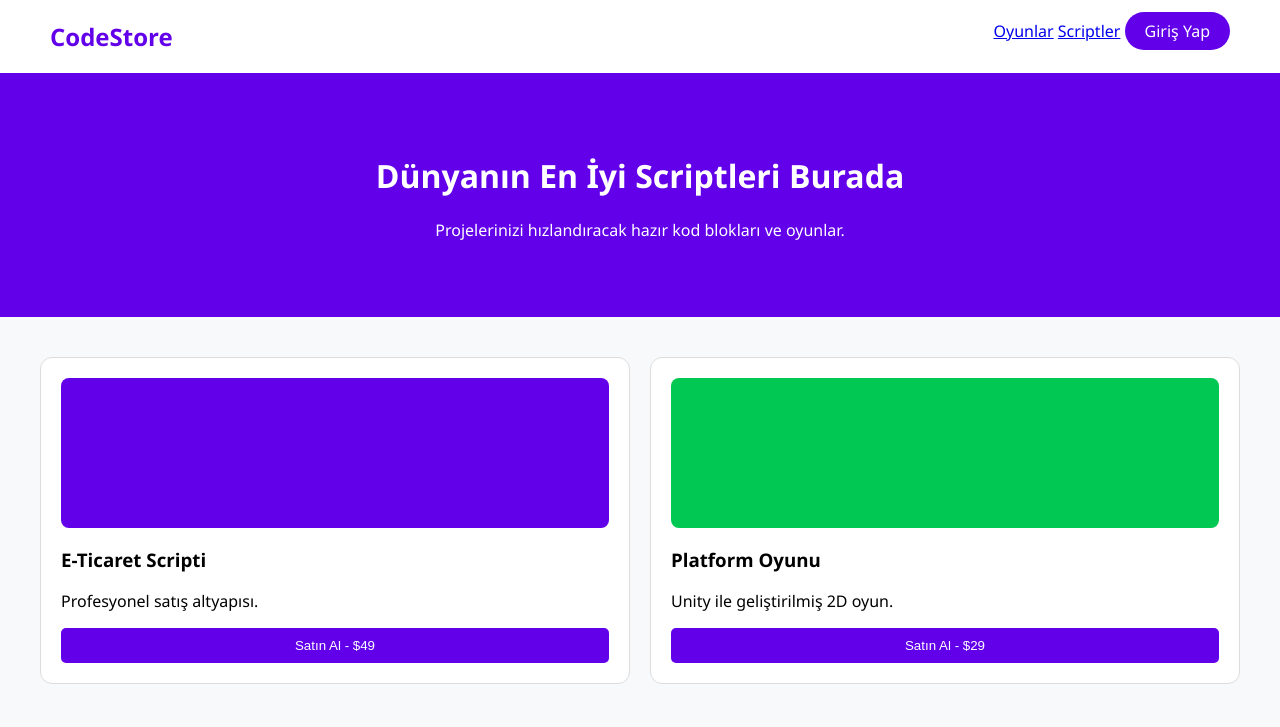
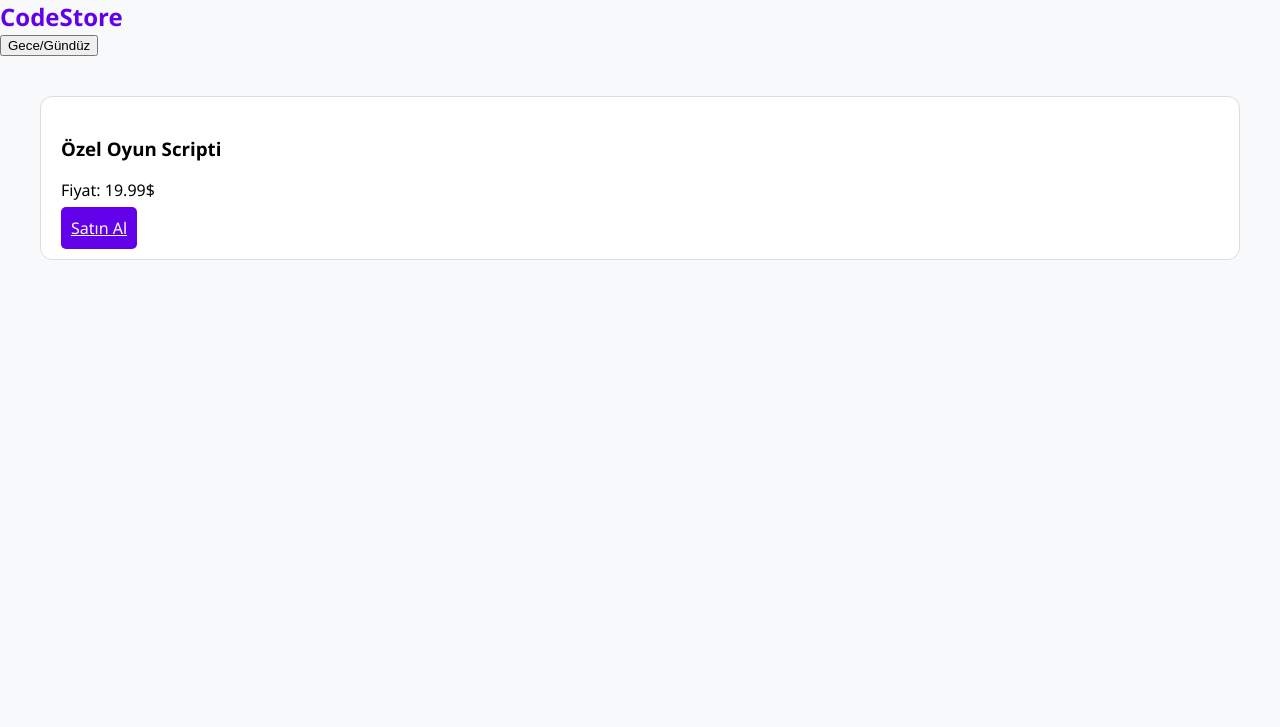
Before and after one commit to aliasim252014-cmd/CodeStore, a plain HTML site: page index.html in a window 1280 px wide. Drawn offline with Linux system fonts and the light colour scheme.

Commit message:
Update title and structure of index.html

```diff
--- a/index.html
+++ b/index.html
@@ -2,42 +2,21 @@
 <html lang="tr">
 <head>
     <meta charset="UTF-8">
-    <meta name="viewport" content="width=device-width, initial-scale=1.0">
-    <title>Codestore - Yazılım ve Oyun Pazarı</title>
+    <title>CodeStore - Premium Script & Oyun</title>
     <link rel="stylesheet" href="style.css">
 </head>
 <body>
-    <nav class="navbar">
+    <nav>
         <div class="logo">CodeStore</div>
-        <div class="nav-links">
-            <a href="#">Oyunlar</a>
-            <a href="#">Scriptler</a>
-            <a href="#" class="btn-primary">Giriş Yap</a>
+        <button id="theme-toggle">Gece/Gündüz</button>
+    </nav>
+    <div class="grid" id="urun-listesi">
+        <div class="card">
+            <h3>Özel Oyun Scripti</h3>
+            <p>Fiyat: 19.99$</p>
+            <a href="LEMONSQUEEZY_URUN_LINKIN" class="btn-buy">Satın Al</a>
         </div>
-    </nav>
-
-    <header class="hero">
-        <h1>Dünyanın En İyi Scriptleri Burada</h1>
-        <p>Projelerinizi hızlandıracak hazır kod blokları ve oyunlar.</p>
-    </header>
-
-    <main class="container">
-        <div class="grid">
-            <!-- Ürün Kartı -->
-            <div class="card">
-                <div class="card-img" style="background: #6200ea;"></div>
-                <h3>E-Ticaret Scripti</h3>
-                <p>Profesyonel satış altyapısı.</p>
-                <button class="btn-buy">Satın Al - $49</button>
-            </div>
-
-            <div class="card">
-                <div class="card-img" style="background: #00c853;"></div>
-                <h3>Platform Oyunu</h3>
-                <p>Unity ile geliştirilmiş 2D oyun.</p>
-                <button class="btn-buy">Satın Al - $29</button>
-            </div>
-        </div>
-    </main>
+    </div>
+    <script src="script.js"></script>
 </body>
 </html>
```
